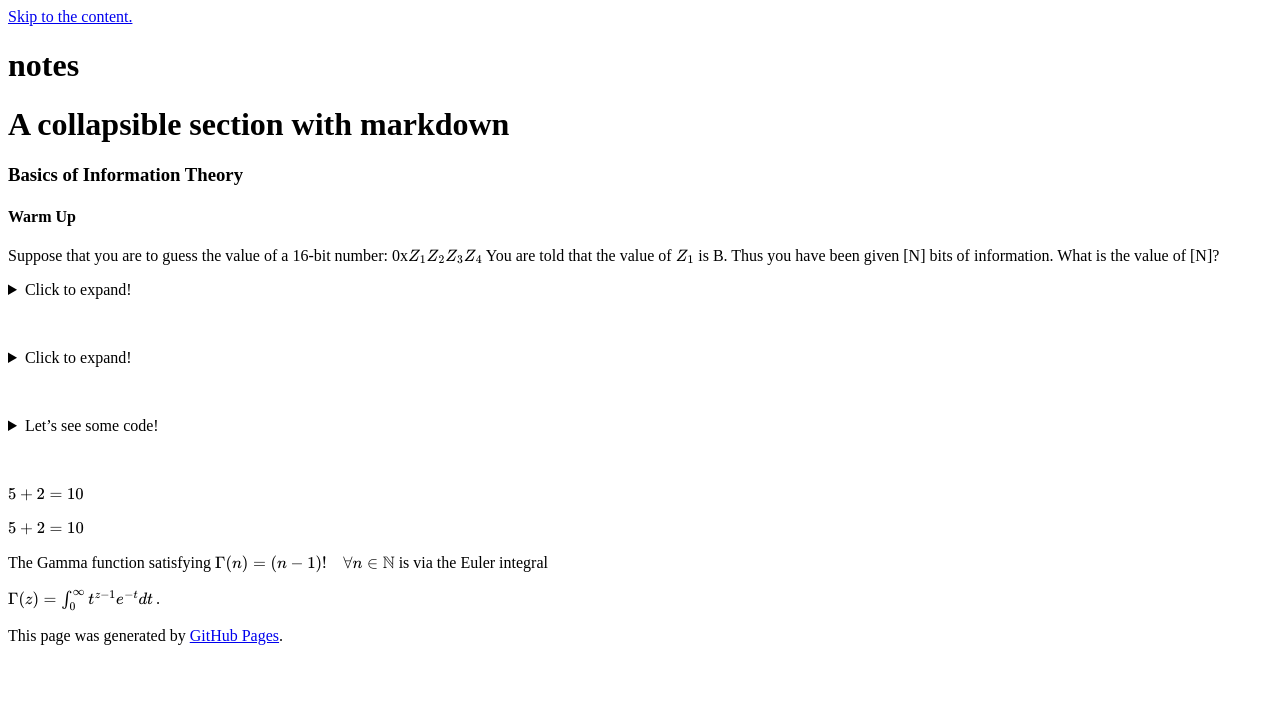
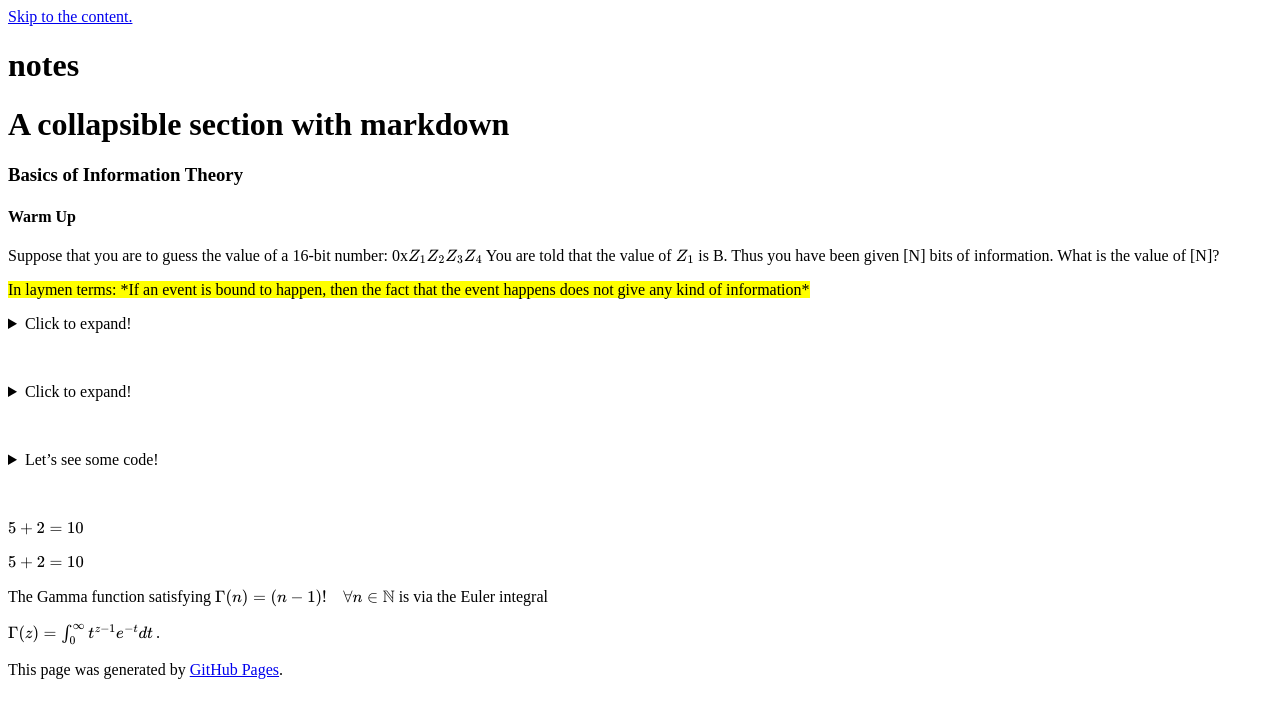
Before and after one commit to natalieagus/natalieagus.github.io, a Jekyll site: the page built from notes.md, in a window 1280 px wide. Shown: the top 718 px of the page. Built offline with Jekyll 4.4.1, drawn with Linux system fonts in a browser that asks for light colours; formulas are drawn with MathJax 3; a script that is not in the unit is left out; the repository's description, which GitHub fills in, is left out; some of the changed lines change nothing that is shown.

Commit message:
notes.md updated from https://stackedit.io/

```diff
--- a/notes.md
+++ b/notes.md
@@ -17,7 +17,7 @@ permalink: /notes/
 
 Suppose that you are to guess the value of a 16-bit number: 0x$Z_1Z_2Z_3Z_4$ You are told that the value of $Z_1$ is B. Thus you have been given [N] bits of information. What is the value of [N]?
 
-
+<mark>In laymen terms: *If an event is bound to happen, then the fact that the event happens does not give any kind of information*</mark>
 
 
 {::options parse_block_html="true" /}
@@ -80,7 +80,8 @@ $$
 \Gamma(z) = \int_0^\infty t^{z-1}e^{-t}dt\,.
 $$
 <!--stackedit_data:
-eyJoaXN0b3J5IjpbLTk4NzE2MDcwMCwxNTgwMzUyNTgwLC0xNT
-Y1NDQ3NCwtMTU2NTQ0NzQsLTEwNzMwMzM1OTYsLTE1MDcyNDY2
-MjMsMjQyMzQ0NDQsLTE2MzgwODY1MzFdfQ==
+eyJoaXN0b3J5IjpbLTEwMjM2NTI0ODUsLTk4NzE2MDcwMCwxNT
+gwMzUyNTgwLC0xNTY1NDQ3NCwtMTU2NTQ0NzQsLTEwNzMwMzM1
+OTYsLTE1MDcyNDY2MjMsMjQyMzQ0NDQsLTE2MzgwODY1MzFdfQ
+==
 -->
```
